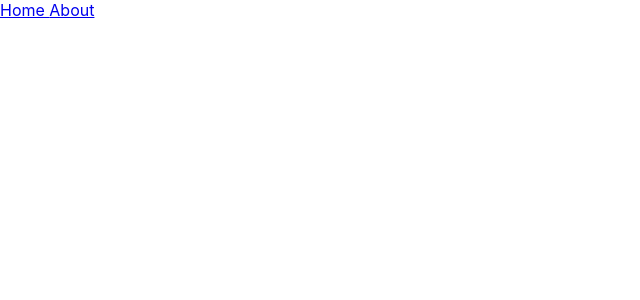
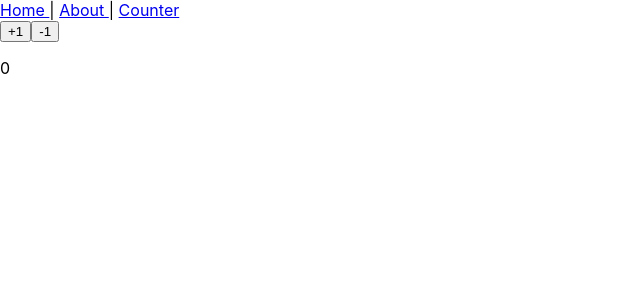
Before and after one commit to zeroempty2/ReactPrac, a React (Create React App) app in the folder project/: page /counter in a window 1280 px wide. Before the commit this address had no page. Shown: the top 300 px of the page, without its empty margins (0-640 px from the left). Built offline with nearby package versions, Linux system fonts and the light colour scheme.

Commit message:
state코드 작성

```diff
--- a/project/src/App.js
+++ b/project/src/App.js
@@ -2,23 +2,24 @@
 import {Routes,Route,Link} from "react-router-dom";
 import Home from "./pages/Home";
 import About from "./pages/About";
-
+import Counter from "./pages/Counter";
 function App() {
   return (
     <div className="App">
     <nav>
-    <Link to = "/"> Home </Link>
-    <Link to = "/about"> About </Link>
+    <Link to = "/"> Home </Link> | <Link to = "/about"> About </Link> | <Link to = "/counter"> Counter </Link>
     </nav>
     <Routes>
       <Route path="/" element={<Home />} />
       <Route path="/about" element={<About />} />
+      <Route path="/counter" element={<Counter />} />
     </Routes>
     </div>
   );
 }
 
 export default App;
+
 //Routes 안에 어떤 컴포넌트를 정의해서 보여줄지 결정할 수 있음
 // Link -> Route -> element
 // <Link to = "/"> 는 <a href = "/" > 와 같음
--- /dev/null
+++ b/project/src/pages/Counter.js
@@ -0,0 +1,23 @@
+import React, {useState} from "react";
+
+const Counter = () =>{
+    const [num, setNumber] = useState(0);
+
+    const increase = () => setNumber(num + 1);
+    const decrease = () => setNumber(num - 1);
+
+    return(
+    <div>
+        <button onClick = {increase}>+1</button>
+        <button onClick = {decrease}>-1</button>
+        <p>{num}</p>
+    </div>
+    );
+
+};
+export default Counter;
+
+
+//동적인 값 = state 동적인 값 처리 => useState
+// const [num, setNumber] = useState(0); 은 const num = 0;과 같다 | setNumber은 num이란 변수를 변경할 수 있는 set함수 이다.
+// useState를 선언한 변수는 반드시 함수를 통해 제어해야함
```
